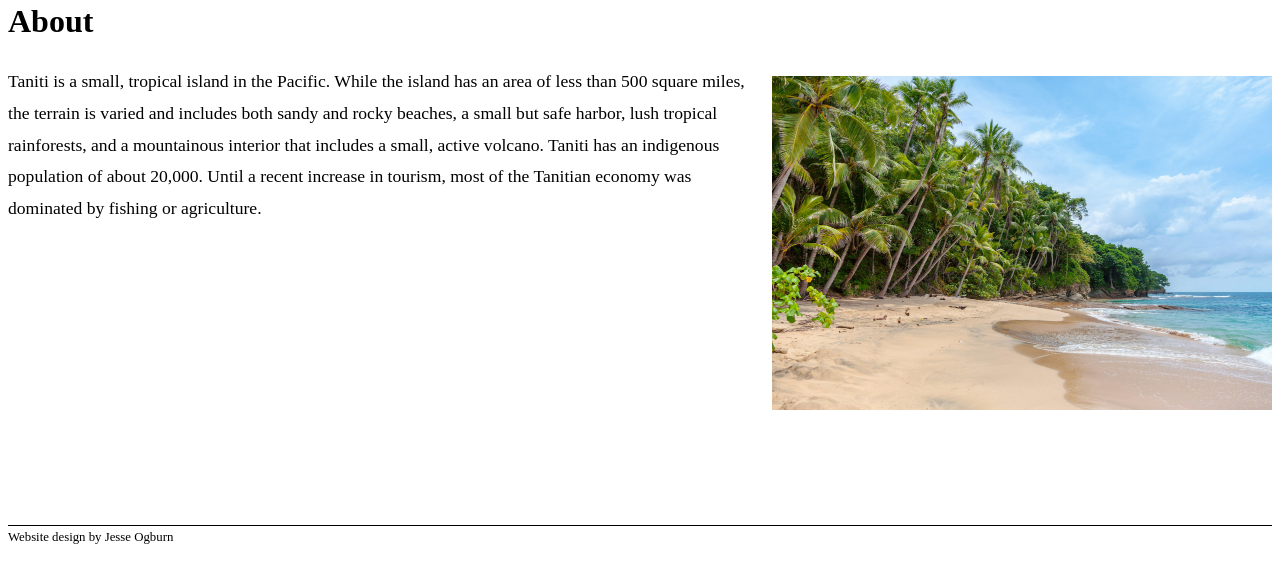
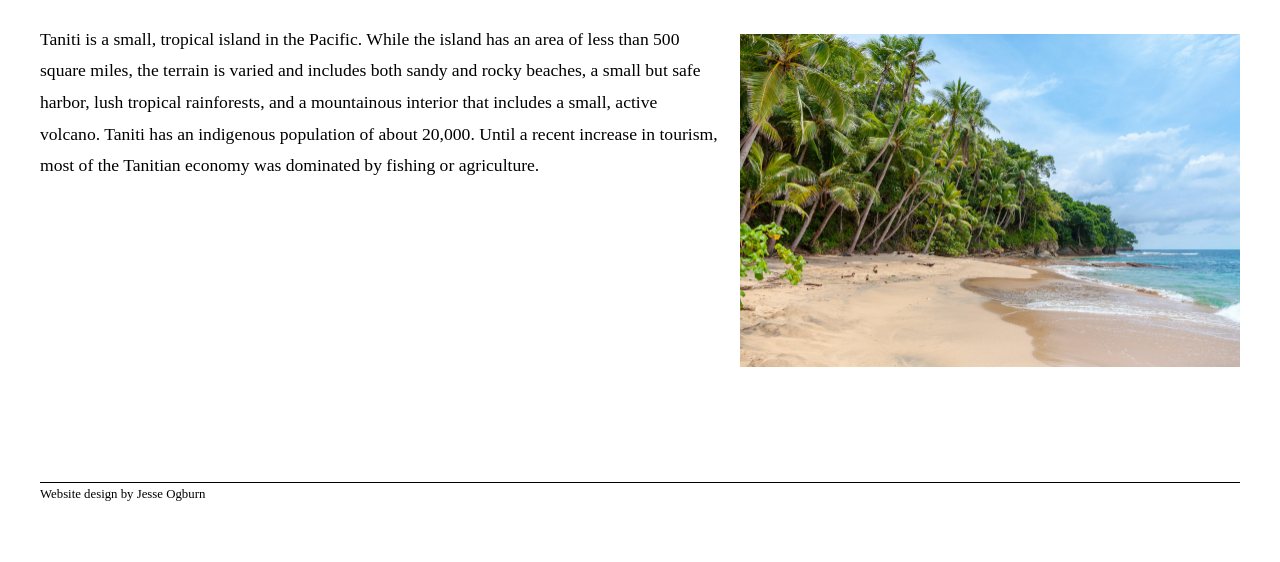
Before and after one commit to wood2prog/taniti-website, a plain HTML site: page index.html in a window 1280 px wide. Shown: the part 945-1507 px from the top of the page. After the commit the page ends 1464 px from the top, so only its background shows below. Drawn offline with Linux system fonts and the light colour scheme.

Commit message:
Fix error with class name

```diff
--- a/index.html
+++ b/index.html
@@ -8,7 +8,7 @@
     <title>Taniti - Home</title>
   </head>
   <body>
-    <div class="wrapper">
+    <div class="page-content">
       <header>
         <img
           src="./img/Beach Scene.jpg"
```
